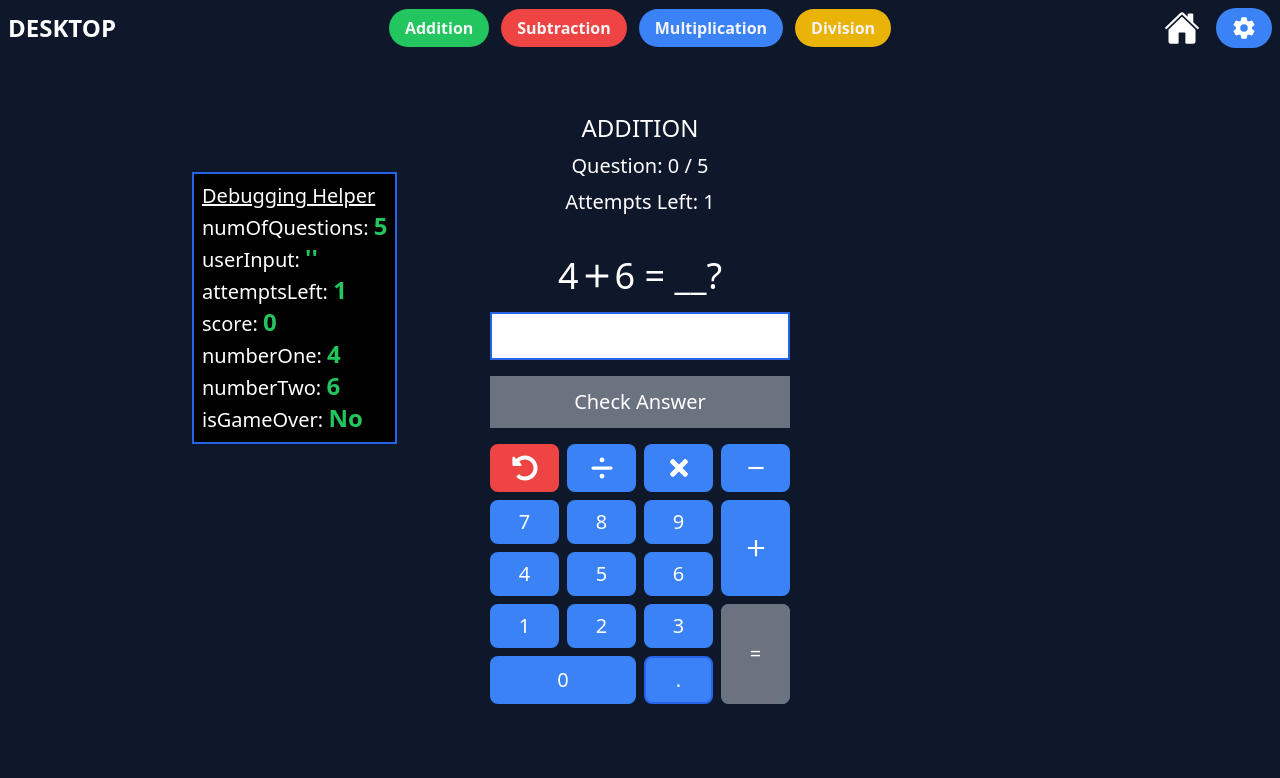
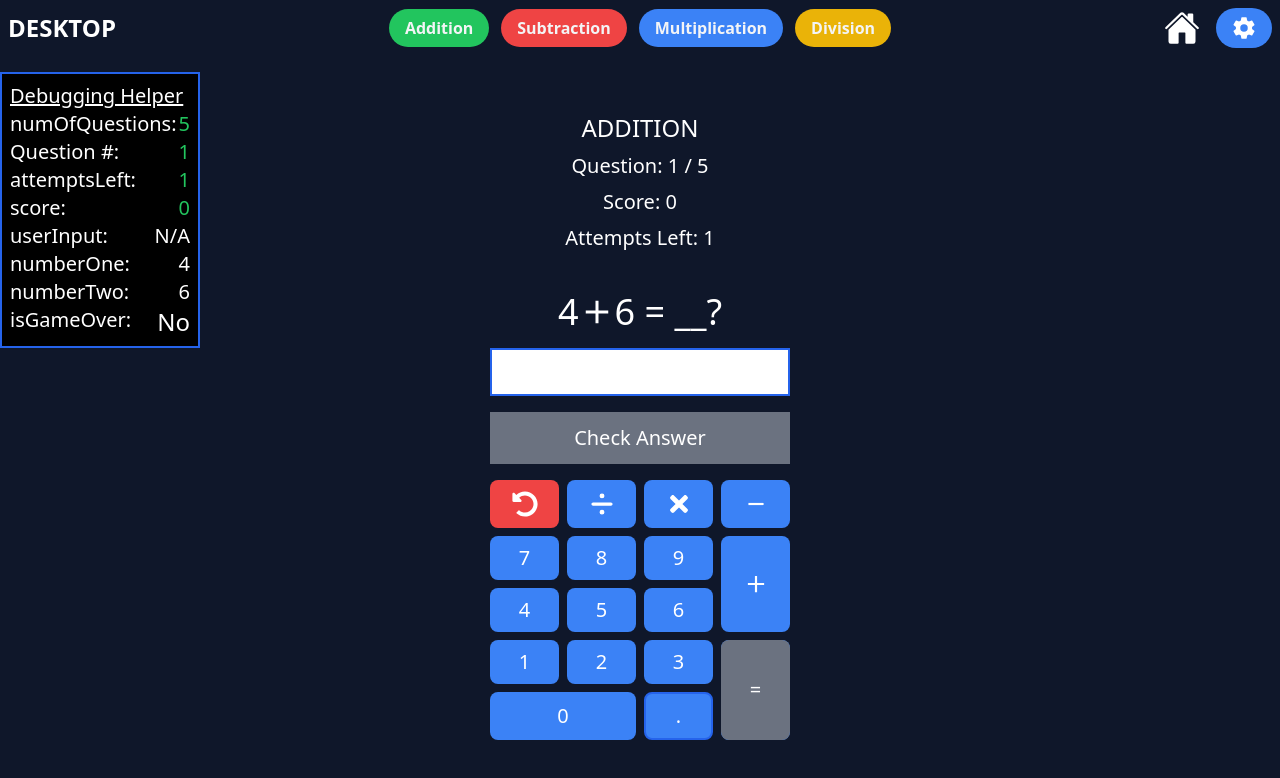
Before and after one commit to bartswierz/learning-game, a React (Vite) app: page /addition in a window 1280 px wide. Shown: the top 778 px of the page. Built offline with nearby package versions, Linux system fonts and the light colour scheme.

Commit message:
fixed problem logic to continue until user reaches the end of the questions

```diff
--- a/src/components/ui/DebugHelper.tsx
+++ b/src/components/ui/DebugHelper.tsx
@@ -3,6 +3,7 @@ import useSettingsStore from "../../store/store";
 // This component is used to display the current state of the Settings Store for debugging purposes
 const DebugHelper = () => {
   const numOfQuestions = useSettingsStore((state) => state.settings.numOfQuestions);
+  const questionNumber = useSettingsStore((state) => state.questionNumber);
   const numberOne = useSettingsStore((state) => state.numberOne);
   const numberTwo = useSettingsStore((state) => state.numberTwo);
   const score = useSettingsStore((state) => state.score);
@@ -12,33 +13,37 @@ const DebugHelper = () => {
   const isGameOver = useSettingsStore((state) => state.isGameOver);
 
   return (
-    <div className="relative w-full z-[-1]">
-      <div className="b absolute left-[15%] mt-[100px] text-xl bg-black p-2">
+    <div className="relative w-full z-[-1]x">
+      <div className="b absolute left-[15%]x mt-[100px]x text-xl bg-black p-2 w-[200px]">
         <h2 className="underline">Debugging Helper</h2>
         <ul>
-          <li>
-            numOfQuestions: <span className="font-bold text-green-500 text-2xl">{numOfQuestions}</span>
+          <li className="flex justify-between">
+            <span>numOfQuestions: </span>
+            <span className="text-green-500 text-xl">{numOfQuestions}</span>
           </li>
-          <li>
-            userInput: <span className="font-bold text-green-500 text-2xl">{userInput.length === 0 ? "''" : userInput}</span>
+          <li className="flex justify-between">
+            Question #: <span className="text-green-500 text-xl">{questionNumber}</span>
           </li>
-          <li>
-            attemptsLeft: <span className="font-bold text-green-500 text-2xl">{attemptsLeft}</span>
+          <li className="flex justify-between">
+            attemptsLeft: <span className="text-green-500 text-xl">{attemptsLeft}</span>
           </li>
-          <li>
-            score: <span className="font-bold text-green-500 text-2xl">{score}</span>
+          <li className="flex justify-between">
+            score: <span className="text-green-500 text-xl">{score}</span>
           </li>
-          <li>
-            numberOne: <span className="font-bold text-green-500 text-2xl">{numberOne}</span>
+          <li className="flex justify-between">
+            userInput: <span className="text-green-500X text-xl">{userInput.length === 0 ? "N/A" : userInput}</span>
           </li>
-          <li>
-            numberTwo: <span className="font-bold text-green-500 text-2xl">{numberTwo}</span>
+          <li className="flex justify-between">
+            numberOne: <span className="text-green-500X text-xl">{numberOne}</span>
+          </li>
+          <li className="flex justify-between">
+            numberTwo: <span className="text-green-500X text-xl">{numberTwo}</span>
           </li>
           {/* <li>
             progress: <span className="font-bold text-green-500 text-2xl">{progress}</span>
           </li> */}
-          <li>
-            isGameOver: <span className="font-bold text-green-500 text-2xl">{isGameOver ? "Yes" : "No"}</span>
+          <li className="flex justify-between">
+            isGameOver: <span className="text-green-500X text-2xl">{isGameOver ? "Yes" : "No"}</span>
           </li>
         </ul>
       </div>
--- a/src/components/ui/Problems/CheckAnswer.tsx
+++ b/src/components/ui/Problems/CheckAnswer.tsx
@@ -5,31 +5,26 @@ import { checkAnswer, randomTwoNumbers, randomTwoNumbersForDivision } from "@/ut
 interface CheckAnswerProps {
   disabled: boolean;
   operationType: "ADDITION" | "SUBTRACTION" | "MULTIPLICATION" | "DIVISION";
-  text: string;
+  text: "Check Answer" | "=";
   className?: string;
+  userInput: string;
 }
-const CheckAnswer = ({ disabled, operationType, text, className }: CheckAnswerProps) => {
+const CheckAnswer = ({ disabled, operationType, text, className, userInput }: CheckAnswerProps) => {
   // const [isDisabled, setIsDisabled] = useState(false);
   const numOneRange = useSettingsStore((state) => state.settings.numOneRange);
   const numTwoRange = useSettingsStore((state) => state.settings.numTwoRange);
+  // const numOneRange = useSettingsStore((state) => state.settings);
   const updateForCorrectAnswer = useSettingsStore((state) => state.updateForCorrectAnswer);
   const updateForIncorrectAnswer = useSettingsStore((state) => state.updateForIncorrectAnswer);
   const updateForMoreAttempts = useSettingsStore((state) => state.updateForMoreAttempts);
   const updateIsGameOver = useSettingsStore((state) => state.updateIsGameOver);
   const attemptsLeft = useSettingsStore((state) => state.attemptsLeft);
-  const score = useSettingsStore((state) => state.score);
-  const userInput = useSettingsStore((state) => state.userInput);
   const numberOne = useSettingsStore((state) => state.numberOne);
   const numberTwo = useSettingsStore((state) => state.numberTwo);
   const numOfQuestions = useSettingsStore((state) => state.settings.numOfQuestions);
   const questionNumber = useSettingsStore((state) => state.questionNumber);
-  console.log("questionNumber: ", questionNumber);
 
-  interface getNewNumbersProps {
-    operationType: "ADDITION" | "SUBTRACTION" | "MULTIPLICATION" | "DIVISION";
-  }
-
-  const getNumbersForNextQuestion = ({ operationType }: getNewNumbersProps) => {
+  const getNumbersForNextQuestion = (operationType: CheckAnswerProps["operationType"]) => {
     let newNum1: number;
     let newNum2: number;
 
@@ -48,54 +43,34 @@ const CheckAnswer = ({ disabled, operationType, text, className }: CheckAnswerPr
   };
 
   const handleCheck = () => {
-    console.log("inside handleCheck");
-    // const { userInput, numberOne, numberTwo } = globals;
-    // TODO - replace this checkAnswer with a specific function for each operation
     // Passed as an object to ensure the order of the arguments doesn't matter
     const isCorrect = checkAnswer({ userInput, numberOne, numberTwo, operationType });
 
     // IF correct, score + 1, new question
     if (isCorrect) {
-      // let newNum1: number;
-      // let newNum2: number;
+      const { newNum1, newNum2 } = getNumbersForNextQuestion(operationType);
 
-      // if (operationType === "DIVISION") {
-      //   const { num1, num2 } = randomTwoNumbersForDivision(numOneRange, numTwoRange);
-      //   // replace this with a
-      //   newNum1 = num1;
-      //   newNum2 = num2;
-      // } else {
-      //   const { num1, num2 } = randomTwoNumbers(numOneRange, numTwoRange);
-      //   newNum1 = num1;
-      //   newNum2 = num2;
-      // }
-      const { newNum1, newNum2 } = getNumbersForNextQuestion(operationType);
-      // console.log("CORRECT ANSWER - new numbers from getNumbersForNextQuestion: ", newNum1, newNum2);
+      // FINAL QUESTIONS HAS BEEN ANSWERED - GAME OVER
+      if (questionNumber === numOfQuestions) {
+        updateIsGameOver(true);
+      }
+
       // USER ANSWERED CORRECTLY - UPDATES: numberOne = newNum1, numberTwo = newNum2, userInput = '', score + 1
       updateForCorrectAnswer(newNum1, newNum2);
-
-      // SUCCESS: ALL QUESTIONS ANSWERED - GAME OVER
-      if (score === numOfQuestions - 1) {
-        updateIsGameOver(true);
-      }
     } else {
-      // INCORRECT ANSWER - attemptsLeft - 1 & userInput = ''
+      console.log("isCorrect: ", isCorrect);
+      // INCORRECT ANSWER - DECREASE the attemptsLeft by 1 & reset userInput
       updateForIncorrectAnswer();
 
-      console.log("attemptsLeft: ", attemptsLeft);
-      // TODO - update this to fetch new numbers IF there is more questions to be asked
-      // FAILED: USER RAN OUT OF ATTEMPTS - GAME OVER
-      // if (attemptsLeft - 1 === 0) {
       const outOfAttempts: boolean = attemptsLeft - 1 === 0;
-      // if (attemptsLeft - 1 < 1) {
+      // USER RAN OUT OF ATTEMPTS
       if (outOfAttempts) {
-        // updateIsGameOver(true);
-        console.log("attemptsLeft: ", attemptsLeft, "\nquestionNumber: ", questionNumber, "\nnumOfQuestions: ", numOfQuestions);
         // USER RAN OUT OF ATTEMPTS, FETCH MORE HERE IF THERE IS MORE QUESTIONS TO BE ASKED
-        const hasMoreQuestions: boolean = questionNumber !== numOfQuestions;
+        const hasMoreQuestions: boolean = questionNumber < numOfQuestions;
         const outOfQuestions: boolean = questionNumber === numOfQuestions;
+        // USER HASN'T ANSWERED ALL QUESTIONS YET - FETCH MORE NUMBERS
         if (hasMoreQuestions) {
-          console.log("user ran out of attempts, generating new numbers for next question");
+          console.log("Question #", questionNumber);
           const { newNum1, newNum2 } = getNumbersForNextQuestion(operationType);
           updateForMoreAttempts(newNum1, newNum2);
         } else if (outOfQuestions) {
--- a/src/components/ui/Problems/Header.tsx
+++ b/src/components/ui/Problems/Header.tsx
@@ -1,17 +1,25 @@
+import useSettingsStore from "@/store/store";
+
 interface HeaderProps {
   operationType: string;
+  numOfQuestions: number;
   score: number;
-  numOfQuestions: number;
-  attemptsLeft: number;
 }
 
-const Header = ({ operationType, score, numOfQuestions, attemptsLeft }: HeaderProps) => {
+const Header = ({ operationType, numOfQuestions, score }: HeaderProps) => {
+  const questionNumber = useSettingsStore((state) => state.questionNumber);
+  const attemptsLeft = useSettingsStore((state) => state.attemptsLeft);
+  console.log("score: ", score);
+  // const numOfQuestions = useSettingsStore((state) => state.settings.numOfQuestions);
+  // const score = useSettingsStore((state) => state.score);
+
   return (
     <div className="flex flex-col gap-2 text-center">
       <h2 className="text-2xl">{operationType}</h2>
       <span className="text-xl">
-        Question: {score} / {numOfQuestions}
+        Question: {questionNumber} / {numOfQuestions}
       </span>
+      <span className="text-xl">Score: {score}</span>
       <p className="text-xl">Attempts Left: {attemptsLeft}</p>
     </div>
   );
--- a/src/components/ui/Problems/NumberPad.tsx
+++ b/src/components/ui/Problems/NumberPad.tsx
@@ -6,7 +6,7 @@ import { RiSubtractFill } from "react-icons/ri";
 import { IoMdAdd } from "react-icons/io";
 import useSettingsStore from "@/store/store";
 import CheckAnswer from "./CheckAnswer";
-import { useState } from "react";
+// import { useState } from "react";
 
 const buttonInfoList: ButtonInfo[] = [
   { value: "undo", reactIcon: <FaUndoAlt size={26} />, className: "bg-red-500 hover:bg-red-600" },
@@ -92,9 +92,10 @@ const NumberPad = ({ userInput, operationType }: NumberPadProps) => {
             {item.value === "=" ? (
               <CheckAnswer
                 disabled={isDisabled}
+                userInput={userInput}
                 operationType={operationType}
                 text={"="}
-                className="bg-red-500x w-full h-full rounded-lg hover:bg-blue-600 disabled:hover:bg-gray-500 transition-all duration-300 ease-in-out"
+                className="w-full h-full rounded-lg hover:bg-blue-600 disabled:hover:bg-gray-500 transition-all duration-300 ease-in-out"
               />
             ) : (
               <button className="flex items-center justify-center w-full h-full p-2" onClick={() => handleClick(item.value)}>
--- a/src/components/ui/Problems/Problems.tsx
+++ b/src/components/ui/Problems/Problems.tsx
@@ -1,11 +1,5 @@
-import { useState, useEffect } from "react";
-import { randomTwoNumbers } from "@/utils";
-// import { Globals } from "@/types/types";
 import NumberPad from "./NumberPad";
-import RestartBtn from "../RestartBtn";
-import { getOperationIcon, randomTwoNumbersForDivision } from "@/utils";
 import useSettingsStore from "@/store/store";
-import GameOverMessage from "./GameOverMessage";
 import CheckAnswer from "./CheckAnswer";
 import Header from "./Header";
 import Question from "./Question";
@@ -18,55 +12,13 @@ interface OperationProps {
   operationType: "ADDITION" | "SUBTRACTION" | "MULTIPLICATION" | "DIVISION";
 }
 
-// Passed settings are the default settings upon starting the app. Using currentSettings to allow the component to manage global reset for better code readability and avoid having to update multiple state values individually
 const Problems = ({ operationType }: OperationProps) => {
-  //TODO - currently selecting all our states from our Settings Store and displaying here, we will remove them from here as we find where they are used as we refactor the code into smaller components to prevent prop drilling
-  const numOneRange = useSettingsStore((state) => state.settings.numOneRange);
-  const numTwoRange = useSettingsStore((state) => state.settings.numTwoRange);
+  const score = useSettingsStore((state) => state.score);
+  const userInput = useSettingsStore((state) => state.userInput);
+  const isGameOver = useSettingsStore((state) => state.isGameOver);
   const numOfQuestions = useSettingsStore((state) => state.settings.numOfQuestions);
-  const numberOne = useSettingsStore((state) => state.numberOne);
-  const numberTwo = useSettingsStore((state) => state.numberTwo);
-  const score = useSettingsStore((state) => state.score);
-  const attemptsLeft = useSettingsStore((state) => state.attemptsLeft);
-  const userInput = useSettingsStore((state) => state.userInput);
-  const progress = useSettingsStore((state) => state.progress);
-  const isGameOver = useSettingsStore((state) => state.isGameOver);
+  const disabled: boolean = userInput === "" ? true : false;
 
-  const updateNewNumbers = useSettingsStore((state) => state.updateNewNumbers);
-  console.log("inside operation component");
-
-  const [operationIcon, setOperationIcon] = useState<JSX.Element>();
-
-  const disabled: boolean = userInput === "" ? true : false;
-  // Gets our new random values on mount - passing numOneRange and numTwoRange as dependencies if they change from user changing them in the settings
-  useEffect(() => {
-    // DIVISION PROBLEM
-    if (operationType === "DIVISION") {
-      const { num1, num2 } = randomTwoNumbersForDivision(numOneRange, numTwoRange);
-      updateNewNumbers(num1, num2);
-      // setGlobals((prev) => ({ ...prev, numberOne: num1, numberTwo: num2 }));
-    } else {
-      // NOT DIVISION
-      const { num1, num2 } = randomTwoNumbers(numOneRange, numTwoRange);
-      updateNewNumbers(num1, num2);
-      // setGlobals((prev) => ({ ...prev, numberOne: num1, numberTwo: num2 }));
-    }
-  }, [numOneRange, numTwoRange, operationType, updateNewNumbers]);
-
-  // Gets the operation icon on mount & if user changes the type of questions via operation links in the navbar
-  useEffect(() => {
-    setOperationIcon(getOperationIcon(operationType));
-  }, [operationType]);
-
-  // GAME OVER - EITHER SUCCESS OR FAILED
-  // if (isGameOver) {
-  //   return (
-  //     <div className="flex justify-center items-center flex-col bg-red-500x">
-  //       <GameOverMessage isGameOver={isGameOver} progress={"Failed"} numberOne={numberOne} numberTwo={numberTwo} />
-  //       <RestartBtn operationType={operationType} />
-  //     </div>
-  //   );
-  // }
   // TESTING PURPOSES, SET TO TRUE AFTER WE RESOLVE REFACTORING
   if (isGameOver) {
     // if (!isGameOver) {
@@ -81,11 +33,11 @@ const Problems = ({ operationType }: OperationProps) => {
   return (
     <div className="flex flex-col justify-center items-center mx-4 sm:mx-0 gap-10 sm:mt-4 mb-[10vh]" data-testid="addition-component">
       <DebugHelper />
-      <Header operationType={operationType} score={score} numOfQuestions={numOfQuestions} attemptsLeft={attemptsLeft} />
+      <Header operationType={operationType} numOfQuestions={numOfQuestions} score={score} />
       <div className="flex justify-centerx items-centerx flex-col gap-4 text-center">
-        <Question numberOne={numberOne} numberTwo={numberTwo} operationIcon={operationIcon} />
+        <Question operationType={operationType} />
         <AnswerDisplay userInput={userInput} />
-        <CheckAnswer disabled={disabled} operationType={operationType} text="Check Answer" />
+        <CheckAnswer disabled={disabled} operationType={operationType} text="Check Answer" userInput={userInput} />
         <NumberPad userInput={userInput} operationType={operationType} />
       </div>
     </div>
--- a/src/components/ui/Problems/Question.tsx
+++ b/src/components/ui/Problems/Question.tsx
@@ -1,10 +1,39 @@
+import { useState, useEffect } from "react";
+import useSettingsStore from "@/store/store";
+import { getOperationIcon, randomTwoNumbers, randomTwoNumbersForDivision } from "@/utils";
+
 interface QuestionProps {
-  numberOne: number;
-  numberTwo: number;
-  operationIcon: JSX.Element | undefined;
+  operationType: "ADDITION" | "SUBTRACTION" | "MULTIPLICATION" | "DIVISION";
+  // operationIcon: JSX.Element | undefined;
 }
 
-const Question = ({ numberOne, numberTwo, operationIcon }: QuestionProps) => {
+// TODO - move the question login from problems here
+const Question = ({ operationType }: QuestionProps) => {
+  const [operationIcon, setOperationIcon] = useState<JSX.Element>();
+  const numberOne = useSettingsStore((state) => state.numberOne);
+  const numberTwo = useSettingsStore((state) => state.numberTwo);
+  const numOneRange = useSettingsStore((state) => state.settings.numOneRange);
+  const numTwoRange = useSettingsStore((state) => state.settings.numTwoRange);
+  const updateNewNumbers = useSettingsStore((state) => state.updateNewNumbers);
+
+  useEffect(() => {
+    // DIVISION PROBLEM
+    if (operationType === "DIVISION") {
+      const { num1, num2 } = randomTwoNumbersForDivision(numOneRange, numTwoRange);
+      updateNewNumbers(num1, num2);
+      // setGlobals((prev) => ({ ...prev, numberOne: num1, numberTwo: num2 }));
+    } else {
+      // NOT DIVISION
+      const { num1, num2 } = randomTwoNumbers(numOneRange, numTwoRange);
+      updateNewNumbers(num1, num2);
+      // setGlobals((prev) => ({ ...prev, numberOne: num1, numberTwo: num2 }));
+    }
+  }, [numOneRange, numTwoRange, operationType, updateNewNumbers]);
+
+  useEffect(() => {
+    setOperationIcon(getOperationIcon(operationType));
+  }, [operationType]);
+
   return (
     <span className="flex justify-center items-center text-4xl">
       {numberOne} {operationIcon} {numberTwo} = __?
--- a/src/components/ui/Settings/SettingsForm.tsx
+++ b/src/components/ui/Settings/SettingPanel.tsx
@@ -4,12 +4,14 @@ import SettingSlider from "./Slider";
 import useSettingsStore from "@/store/store";
 
 interface SettingsFormProps {
-  settings: Settings;
   handleCloseCallback: () => void;
 }
 
-const SettingsForm = ({ settings, handleCloseCallback }: SettingsFormProps) => {
-  const { numOneRange, numTwoRange, numOfAttempts, numOfQuestions } = settings;
+const SettingPanel = ({ handleCloseCallback }: SettingsFormProps) => {
+  const numOneRange = useSettingsStore((state) => state.settings.numOneRange);
+  const numTwoRange = useSettingsStore((state) => state.settings.numTwoRange);
+  const numOfAttempts = useSettingsStore((state) => state.settings.numOfAttempts);
+  const numOfQuestions = useSettingsStore((state) => state.settings.numOfQuestions);
   const setSettings = useSettingsStore((state) => state.setSettings);
 
   // Updates the settings state in our SettingsStore
@@ -31,7 +33,7 @@ const SettingsForm = ({ settings, handleCloseCallback }: SettingsFormProps) => {
     const updatedQuestionsValue = Number(questionsValue);
     const updatedAttemptsValue = Number(attemptsValue);
 
-    // TODO - update the store with the new values here
+    // UPDATING THE SETTINGS WITH THE NEW VALUES
     const newSettings: Settings = {
       numOneRange: updatedNumberOneRange,
       numTwoRange: updatedNumberTwoRange,
@@ -72,4 +74,4 @@ const SettingsForm = ({ settings, handleCloseCallback }: SettingsFormProps) => {
   );
 };
 
-export default SettingsForm;
+export default SettingPanel;
--- a/src/components/ui/Settings/Settings.tsx
+++ b/src/components/ui/Settings/Settings.tsx
@@ -3,17 +3,16 @@ import { PopoverClose } from "@radix-ui/react-popover";
 import { IoSettingsSharp } from "react-icons/io5";
 import { Tooltip, TooltipContent, TooltipProvider, TooltipTrigger } from "@/components/ui/shadcn/tooltip";
 import "../shadcn/styles.css";
-import useSettingsStore from "@/store/store";
 import type { Settings } from "@/types/types";
-import SettingsForm__ from "./SettingsForm";
+import SettingPanel__ from "./SettingPanel";
 import { FaTimes } from "react-icons/fa";
 import { useState } from "react";
 
 // Settings Component that allows the user to update the value settings(numberOne, numberTwo, # of questions, # of Attempts)
 const Settings = () => {
   // const { settings } = useSettingsStore();
-  const settings = useSettingsStore((state) => state.settings);
-  console.log("settings from store: ", settings);
+  // const settings = useSettingsStore((state) => state.settings);
+  // console.log("settings from store: ", settings);
   const [isOpen, setIsOpen] = useState(false);
   // const { settings } = useSettingsStore();
 
@@ -45,7 +44,8 @@ const Settings = () => {
         className="bg-transparent/70x bg-black/25X bg-black/90 border-blue-500 border-4 rounded-md w-full relative"
       >
         <p className="text-white text-center mb-4 font-bold text-xl">Settings</p>
-        <SettingsForm__ settings={settings} handleCloseCallback={handleClose} />
+        {/* CONTAINS OUR SETTING CONFIGURATIONS */}
+        <SettingPanel__ handleCloseCallback={handleClose} />
 
         {/* CLOSE BTN */}
         <PopoverClose
--- a/src/store/store.ts
+++ b/src/store/store.ts
@@ -61,6 +61,7 @@ const useSettingsStore = create<State & Action>((set) => ({
   userInput: "",
   progress: null,
   isGameOver: false,
+  // ...initialState,
   // UPDATE SETTINGS
   setSettings: (settings: Settings) => set(() => ({ settings })),
   incrementScore: (score: number) => set(() => ({ score: score + 1 })),
@@ -99,7 +100,7 @@ const useSettingsStore = create<State & Action>((set) => ({
       attemptsLeft: state.settings.numOfAttempts,
       isGameOver: false,
       score: 0,
-      questionNumber: 0,
+      questionNumber: 1,
     })),
 }));
 
```
